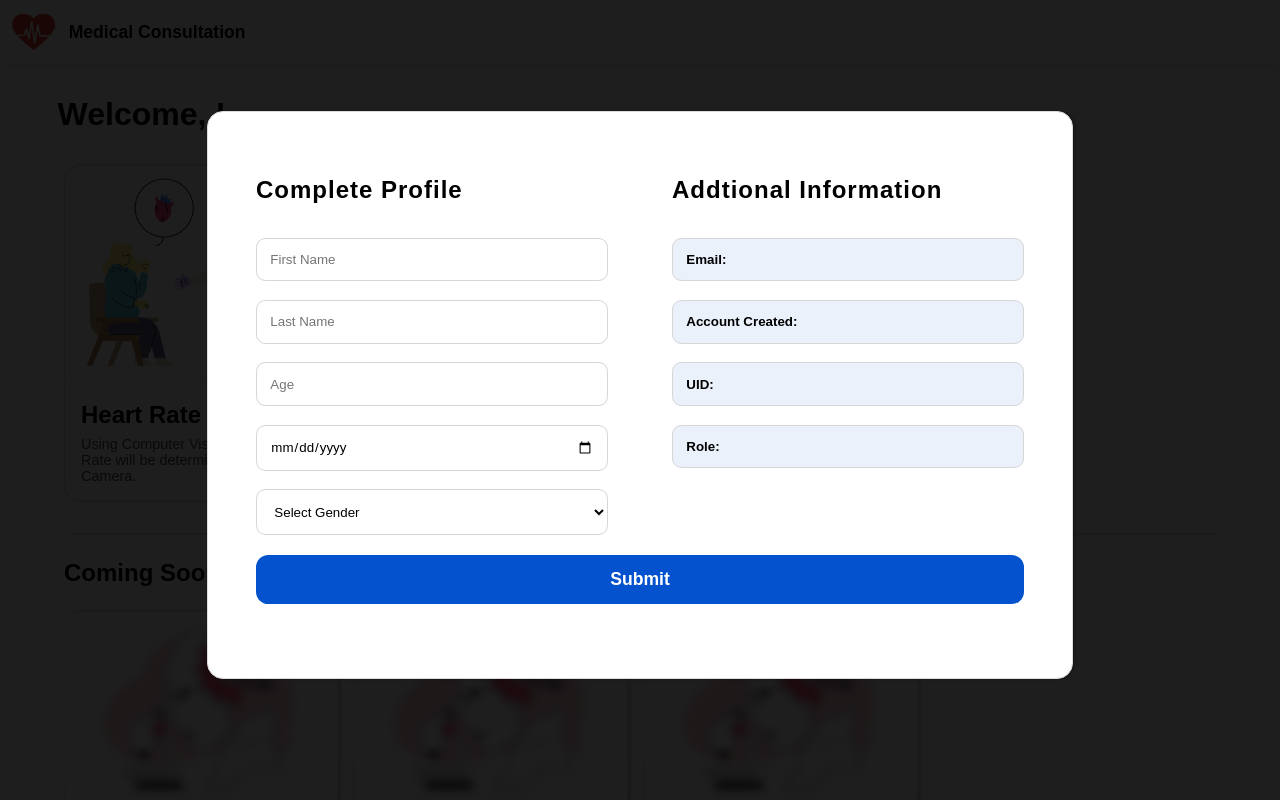
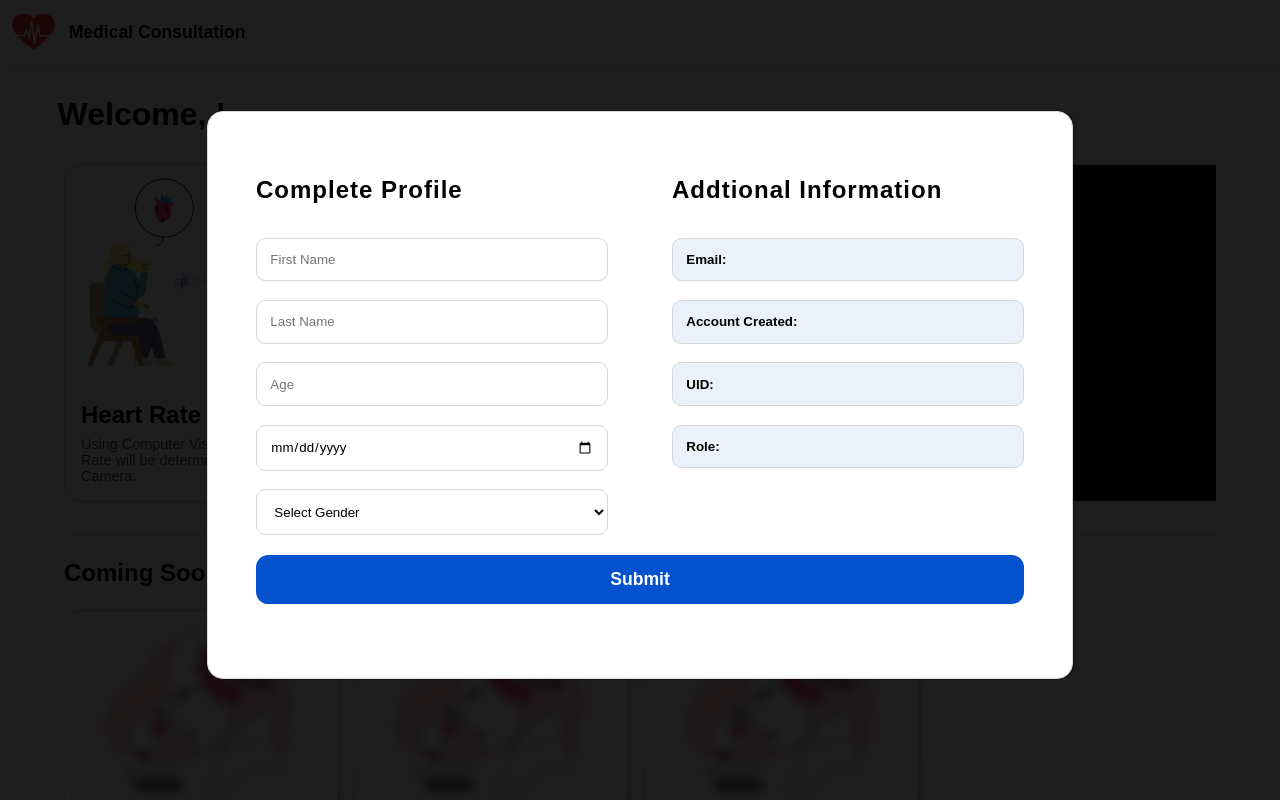
Before and after one commit to DarwinCamahalan/heart-rate-detection, a Next.js app: page /patient-dashboard in a window 1280 px wide. Shown: the top 800 px of the page. Built offline with nearby package versions, Linux system fonts and the light colour scheme.

Commit message:
Adjusted bpm detection and uses face instead of eye

```diff
--- a/pages/patient-dashboard.js
+++ b/pages/patient-dashboard.js
@@ -102,11 +102,12 @@ const PatientDashboard = () => {
 
   return (
     <div>
-
       <div className={styles.mainContainer}>
         <div className={styles.subContainer}>
           <h1>Welcome, {fullName}!</h1>
           <div className={styles.cards}>
+            <div className={styles.topCard}>
+              <div className={styles.mainCardContainer}>
                 <div className={styles.mainCard}>
                   <Link href={"/heart-rate"}>
                     <Image src={heartLogo} alt="Card Image"/>
@@ -115,6 +116,9 @@ const PatientDashboard = () => {
                       <p>Using Computer Vision, Patient Heart Rate will be determined using only a Camera.</p>
                     </div>
                   </Link>
+                </div>
+              </div>
+              <div className={styles.bpmData}>TEST</div>
             </div>
             <hr />
             <span>Coming Soon</span>
--- a/styles/patientDashboard.module.scss
+++ b/styles/patientDashboard.module.scss
@@ -25,6 +25,17 @@
                 font-size: 1.5em;
             }
 
+            .topCard{
+                display: flex;
+                justify-content: space-between;
+
+                .bpmData{
+                    width: 100%;
+                    background-color: black;
+                }
+
+                .mainCardContainer{
+                    width: 100%;
                     .mainCard{
                         width: 17em;
                         height: auto;
@@ -57,6 +68,9 @@
                                 color: rgb(75, 74, 74);
                             }
                         }
+                    }
+                }
+
             }
 
             .comingCards{
```
Also changed, not shown: pages/heart-rate.js (+1 -8 lines), 1 other file (tests, documents, lock files or other folders). Lines whose indentation alone changed are shown as unchanged.
